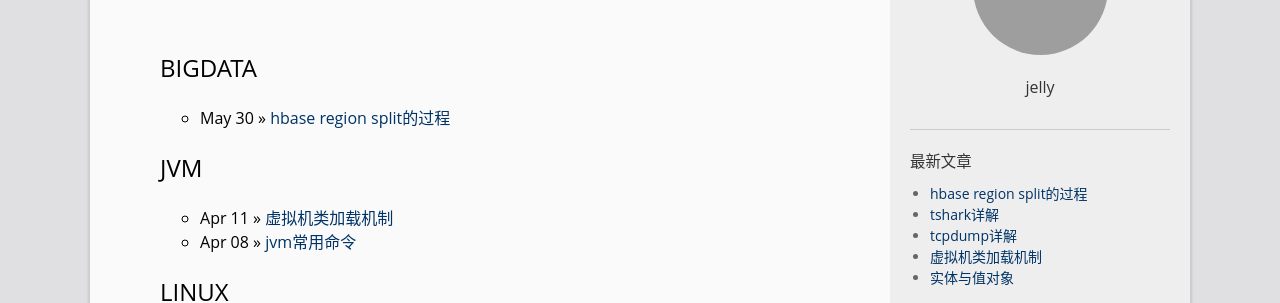
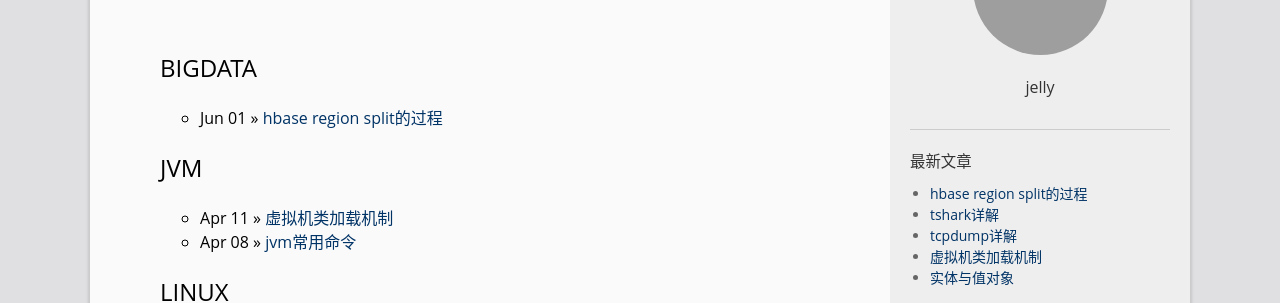
Before and after one commit to jelly-wzj/bigdata, a Jekyll site: the page built from category.html, in a window 1280 px wide. Shown: the part 202-505 px from the top of the page. Built offline with Jekyll 4.4.1, drawn with Linux system fonts in a browser that asks for light colours; grey boxes are pictures that could not be loaded.

```diff
--- a/_posts/2021-06-01-hbase region split的过程.md
+++ b/_posts/2021-06-01-hbase region split的过程.md
@@ -1,7 +1,7 @@
 ---
 layout: post
 title:  "hbase region split的过程"
-date:   2021-05-30 08:00
+date:   2021-06-01 08:48
 categories: bigdata
 permalink: /archivers/bigdata
 ---
```
